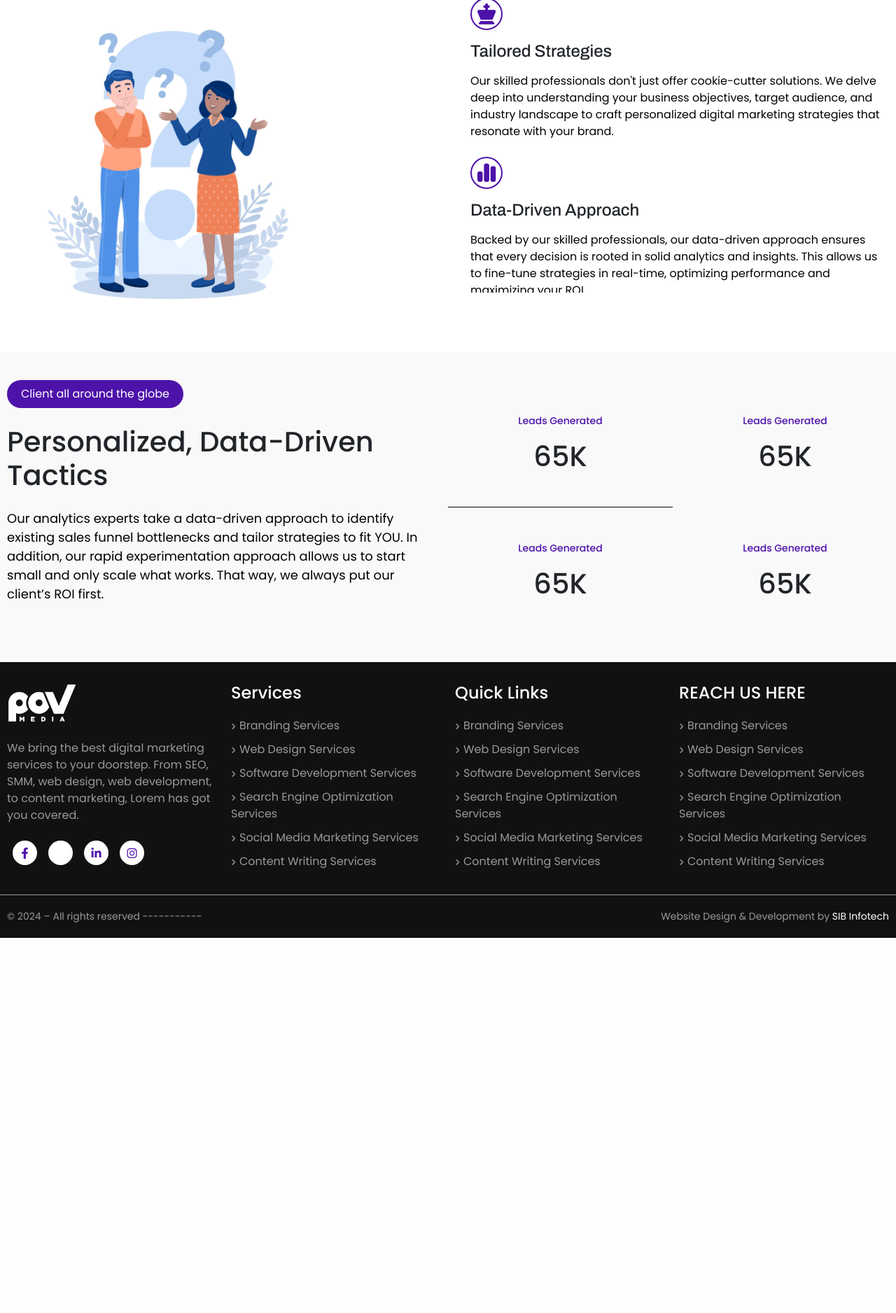
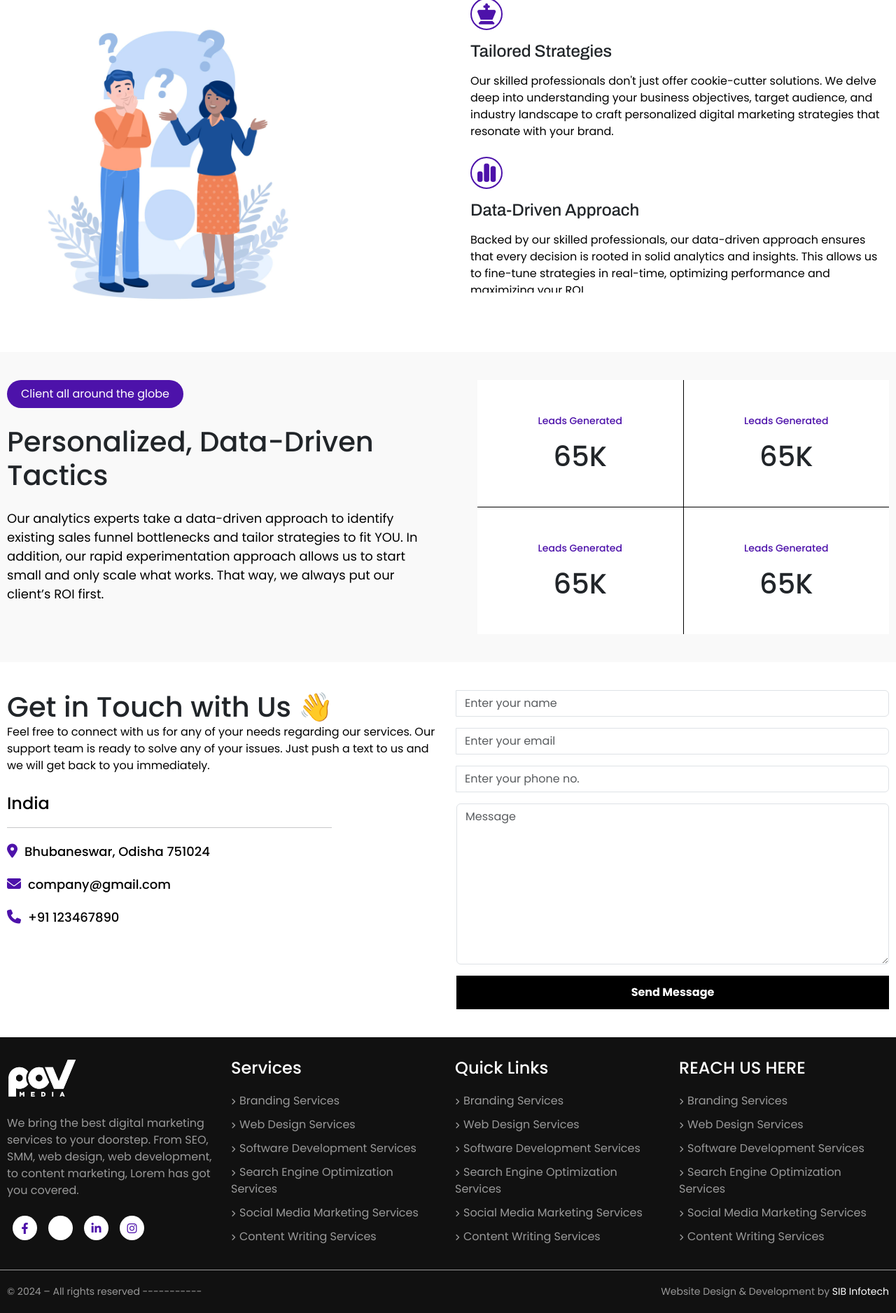
Before and after one commit to sib-vishal/digital-marketing-company, a PHP site: page / in a window 1280 px wide. Shown: the part 2830-4706 px from the top of the page at 70% size. Before the commit the page ends 4170 px from the top, so only its background shows below. Run offline with PHP 8.4, Linux system fonts and the light colour scheme; some libraries are stand-ins or nearby versions.

Commit message:
commit contact added

```diff
--- a/css/style.css
+++ b/css/style.css
@@ -461,13 +461,42 @@ section {
 /* our Clients */
 .ourClient {
   background: #f6f6f6a9;
+  border: transparent;
 }
-.counter {
-  /* border: 1px solid black; */
+
+.Countergrid {
+  margin-left: 30px;
+  display: grid;
+  grid-template-columns: repeat(2, minmax(0, 1fr));
+  grid-template-rows: repeat(2, minmax(0, 1fr));
+  background-color: #000;
+
+  grid-gap: 1px;
 }
-.row .counter:nth-child(1) {
+
+.Countergrid > * {
+  background-color: #fff;
+}
+
+/* contact */
+.contact_item {
+  display: flex;
+  align-items: center;
+  gap: 10px;
+  margin: 20px 0px;
+  & i {
+    color: var(--primary-color);
+    font-size: 20px;
+  }
+  & p {
+    font-size: 18px;
+    font-weight: 500;
+  }
+}
+
+/* .row .counter:nth-child(1) {
   border-bottom: 1px solid black;
-}
+} */
 /* .footer_Links ul li a:after {
   content: "\f105";
   position: absolute;
--- a/index.php
+++ b/index.php
@@ -89,8 +89,7 @@
             <h3 data-aos="zoom-in-up" class="heading my-3  fontWeight500  aos-init aos-animate text-color1 ">Our
               Services
             </h3>
-            <h4 data-aos="zoom-in-up"
-              class="large_heading  font-Archivo    headingColor fontHeading mt-3 aos-init aos-animate">
+            <h4 data-aos="zoom-in-up" class="large_heading  font-Archivo    headingColor fontHeading mt-3 aos-init aos-animate">
               Find the
               Perfect Solution for Your Business</h4>
           </div>
@@ -292,30 +291,30 @@
 
         </div>
         <div class="col-lg-6">
-          <div class="row ">
+          <div class="Countergrid ">
 
-            <div class="counter p-5   col-lg-6 text-center">
+            <div class="counter px-3 py-5    text-center">
               <p class="text-color1 fontWeight500">Leads Generated</p>
               <h3 class="mt-3 large_heading">
                 65K
               </h3>
 
             </div>
-            <div class="counter p-5   col-lg-6 text-center">
+            <div class="counter px-3 py-5    text-center">
               <p class="text-color1 fontWeight500">Leads Generated</p>
               <h3 class="mt-3 large_heading">
                 65K
               </h3>
 
             </div>
-            <div class="counter p-5   col-lg-6 text-center">
+            <div class="counter px-3 py-5    text-center">
               <p class="text-color1 fontWeight500">Leads Generated</p>
               <h3 class="mt-3 large_heading">
                 65K
               </h3>
 
             </div>
-            <div class="counter p-5   col-lg-6 text-center">
+            <div class="counter px-3 py-5    text-center">
               <p class="text-color1 fontWeight500">Leads Generated</p>
               <h3 class="mt-3 large_heading">
                 65K
@@ -331,6 +330,103 @@
 
 
   </section>
+  <section>
+    <div class="containerFull">
+
+      <div class="row">
+        <div class="col-lg-6">
+          <h3 class="large_heading">
+            Get in Touch with Us 👋
+          </h3>
+          <p class="title">
+            Feel free to connect with us for any of your needs regarding our services. Our support team is ready to solve any of your issues. Just push a text to us and we will get back to you immediately.
+
+          </p>
+          <p class=" mt-4 fontWeight500 heading">
+            India
+          </p>
+          <hr class="w-75">
+          <div class="contact_item">
+            <i class="fa-solid fa-location-dot"></i>
+            <p>
+
+              Bhubaneswar, Odisha 751024
+            </p>
+          </div>
+          <div class="contact_item">
+            <i class="fa-solid fa-envelope"></i>
+            <p>
+
+              company@gmail.com
+            </p>
+          </div>
+          <div class="contact_item">
+            <i class="fa-solid fa-phone"></i>
+            <p>
+
+              +91 123467890
+            </p>
+          </div>
+
+        </div>
+        <div class="col-lg-6">
+          <form>
+            <div class="row">
+              <div class="">
+                <div class="">
+                  <!-- <label for="name">
+                    Name</label> -->
+                  <div class="input-group">
+                    <span class="input-group-addon"><span class="glyphicon glyphicon-user"></span>
+                    </span>
+                    <input type="text" class="form-control" id="name" placeholder="Enter your name" required="required" />
+                  </div>
+                </div>
+                <div class="form-group mt-3">
+                  <!-- <label for="email">
+                    Email Address</label> -->
+                  <div class="input-group">
+                    <span class="input-group-addon"><span class="glyphicon glyphicon-envelope"></span>
+                    </span>
+                    <input type="email" class="form-control" id="email" placeholder="Enter your email" required="required" />
+                  </div>
+                </div>
+                <div class="form-group mt-3">
+                  <!-- <label for="subject">
+                    Mobile No.</label> -->
+                  <div class="input-group">
+                    <span class="input-group-addon"><span class="glyphicon glyphicon-phone"></span>
+                    </span>
+                    <input type="phone" class="form-control" id="phone" placeholder="Enter your phone no." required="required" />
+                  </div>
+                </div>
+              </div>
+              <div class="mt-3">
+                <div class="form-group">
+                  <!-- <label for="name">
+                    Message</label> -->
+                  <textarea name="message" id="message" class="form-control" rows="9" cols="25" required="required" placeholder="Message"></textarea>
+                </div>
+              </div>
+              <div class="form-group mt-3">
+
+                <div class="col-md-12">
+                  <button type="submit" class=" header_Btn border-0 w-100  ">Send Message</button>
+                </div>
+              </div>
+            </div>
+          </form>
+        </div>
+
+      </div>
+
+
+    </div>
+
+
+
+
+  </section>
 
   <?php include 'include/footer.php'; ?>
   <?php include 'include/footer-links.php'; ?>
```
